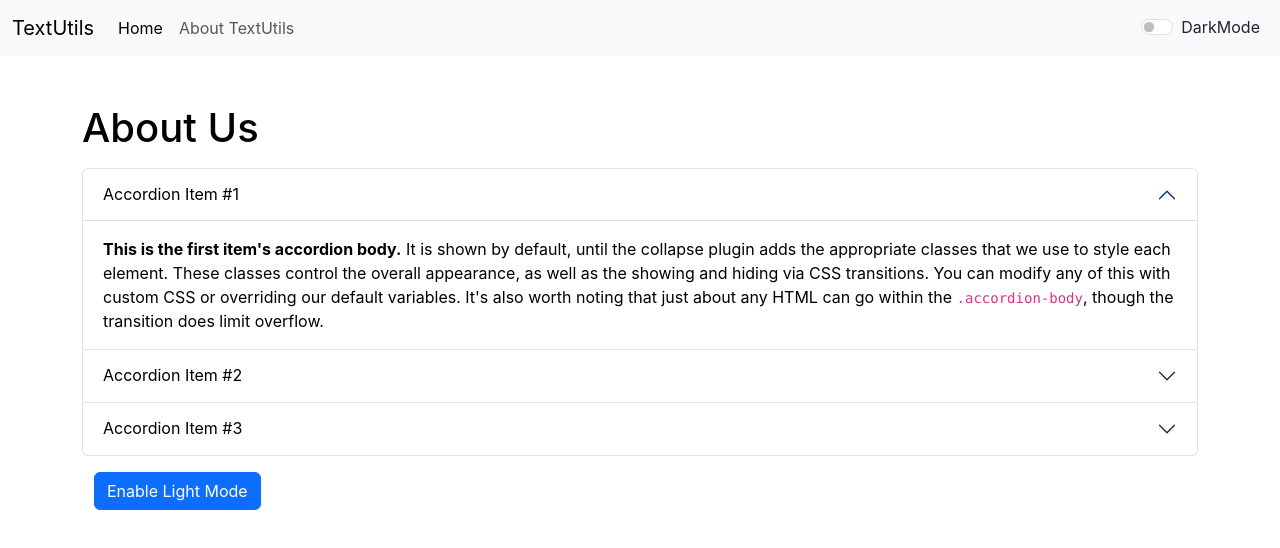
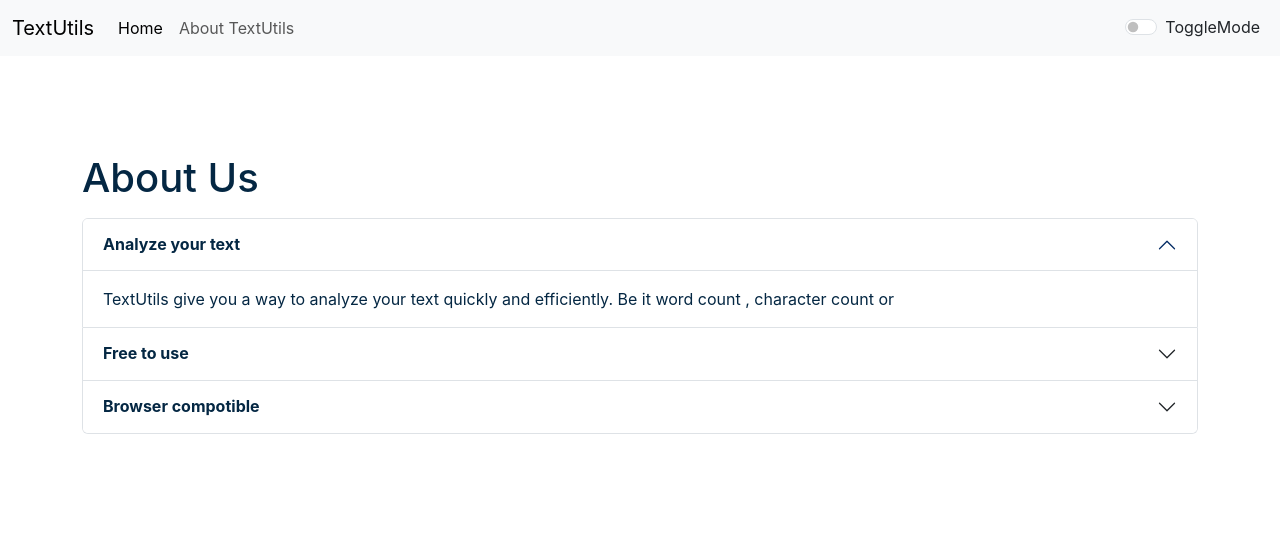
Before and after one commit to Abhishek-Mishra-77/ReactProjextNo_1, a React (Create React App) app: page /about in a window 1280 px wide. Shown: the top 548 px of the page. Built offline with nearby package versions, Linux system fonts and the light colour scheme.

Commit message:
Text Utils Done

```diff
--- a/src/App.js
+++ b/src/App.js
@@ -20,7 +20,6 @@
 
 
   // Show Alert in the browser
-
   const showAlert = (message, type) => {
     setAlert({
       msg: message,
@@ -29,24 +28,26 @@
 
     setTimeout(() => {
       setAlert(null);
-    }, 3000)
+    }, 4000)
 
   }
 
+  // Change color background along with toggle button wchich use to change background color and text color
 
 
   const toggleMode = () => {
+
     if (mode === 'light') {
       setMode('dark')
       document.body.style.backgroundColor = '#042743'
       showAlert('Dark mode has been enable', 'success');
-      document.title = 'TextUtils - Dark Mode';
+      // document.title = 'TextUtils - Dark Mode';
     }
     else {
       setMode('light')
       document.body.style.backgroundColor = 'white'
       showAlert('Light mode has been enable', 'success');
-      document.title = 'TextUtils - Light Mode';
+      // document.title = 'TextUtils - Light Mode';
     }
   }
 
@@ -61,8 +62,8 @@
         <div className="container my-5">
         </div >
         <Routes>
-          <Route  path="/about" element={<About></About>} />
-          <Route  path="/" element={<TextForm heading="Enter the text to analyze below" mode={mode} showAlert={showAlert}></TextForm>} />
+          <Route path="/about" element={<About mode={mode} />} />
+          <Route path="/" element={<TextForm heading="Try TextUtils - Word counter , Character counter , Remove extra spaces" mode={mode} showAlert={showAlert}></TextForm>} />
         </Routes>
       </Router>
     </>
--- a/src/components/About.js
+++ b/src/components/About.js
@@ -1,78 +1,64 @@
 import React, { useState } from "react";
 
-const About = () => {
-
-    const [myStyle, setMyStyle] = useState({
-        color: "black",
-        backgroundColor: "white"
-    })
+const About = (props) => {
 
 
-    const [btnText , setBtnText] = useState("Enable Light Mode");
-
-    const toggleStyle = () => {
-        if (myStyle.color === 'black') {
-            setMyStyle({
-                color: "white",
-                backgroundColor: "black",
-                border: "1px solid white"
-            })
-            setBtnText("Enable Dark Mode")
-        }
-        else {
-            setMyStyle({
-                color: "black",
-                backgroundColor: "white"
-            })
-        }
-        setBtnText("Enable Light Mode")
+    let myStyle = {
+        color : props.mode === 'dark' ? 'white' : '#042743',
+        backgroundColor:props.mode === 'dark' ? 'rgb(34 74 104)' : 'white'
     }
 
 
+
+
+
     return (
-        <div className="container" style={myStyle}>
+        <div className="container" style={{color : props.mode === 'dark' ? 'white' : '#042743'}}>
             <h1 className="my-3">About Us</h1>
             <div class="accordion" id="accordionExample" style={myStyle}>
                 <div class="accordion-item">
                     <h2 class="accordion-header">
                         <button class="accordion-button" style={myStyle} type="button" data-bs-toggle="collapse" data-bs-target="#collapseOne" aria-expanded="true" aria-controls="collapseOne">
-                            Accordion Item #1
+                           <strong> Analyze your text</strong>
                         </button>
                     </h2>
                     <div id="collapseOne" class="accordion-collapse collapse show" style={myStyle} data-bs-parent="#accordionExample">
                         <div class="accordion-body" style={myStyle}>
-                            <strong>This is the first item's accordion body.</strong> It is shown by default, until the collapse plugin adds the appropriate classes that we use to style each element. These classes control the overall appearance, as well as the showing and hiding via CSS transitions. You can modify any of this with custom CSS or overriding our default variables. It's also worth noting that just about any HTML can go within the <code>.accordion-body</code>, though the transition does limit overflow.
+                            TextUtils give you a way to analyze your text quickly and efficiently. Be it word count ,
+                            character count or
                         </div>
                     </div>
                 </div>
                 <div class="accordion-item">
                     <h2 class="accordion-header">
                         <button class="accordion-button collapsed" style={myStyle} type="button" data-bs-toggle="collapse" data-bs-target="#collapseTwo" aria-expanded="false" aria-controls="collapseTwo">
-                            Accordion Item #2
+                          <strong>  Free to use</strong>
                         </button>
                     </h2>
                     <div id="collapseTwo" class="accordion-collapse collapse" style={myStyle} data-bs-parent="#accordionExample">
                         <div class="accordion-body" style={myStyle}>
-                            <strong>This is the second item's accordion body.</strong> It is hidden by default, until the collapse plugin adds the appropriate classes that we use to style each element. These classes control the overall appearance, as well as the showing and hiding via CSS transitions. You can modify any of this with custom CSS or overriding our default variables. It's also worth noting that just about any HTML can go within the <code>.accordion-body</code>, though the transition does limit overflow.
+                            TextUtils is a free characters counter tool provides instant character count & word count
+                            statistic for a given text. TextUtils reports the number of words and characters. Thus it is
+                            suitable for writing text with word / character limit.
                         </div>
                     </div>
                 </div>
                 <div class="accordion-item">
                     <h2 class="accordion-header">
                         <button class="accordion-button collapsed" style={myStyle} type="button" data-bs-toggle="collapse" data-bs-target="#collapseThree" aria-expanded="false" aria-controls="collapseThree">
-                            Accordion Item #3
+                            <strong>Browser compotible</strong>
                         </button>
                     </h2>
                     <div id="collapseThree" class="accordion-collapse collapse" style={myStyle} data-bs-parent="#accordionExample">
                         <div class="accordion-body" style={myStyle}>
-                            <strong>This is the third item's accordion body.</strong> It is hidden by default, until the collapse plugin adds the appropriate classes that we use to style each element. These classes control the overall appearance, as well as the showing and hiding via CSS transitions. You can modify any of this with custom CSS or overriding our default variables. It's also worth noting that just about any HTML can go within the <code>.accordion-body</code>, though the transition does limit overflow.
+                            Browser Compotible
+                            This word counter software works in any web browser such as Chrome , Firefox, Internet Explorer, safari , Opera. It
+                            suits to count characters in facebook , blog , books, excel document , pdf document , essays , etc.
                         </div>
                     </div>
                 </div>
             </div>
-            <div className="container my-3">
-                <button onClick={toggleStyle} type="button" className="btn btn-primary">{btnText}</button>
-            </div>
+
         </div>
     )
 }
--- a/src/components/Alert.js
+++ b/src/components/Alert.js
@@ -8,8 +8,10 @@
     }
 
     return (
-        props.alert && <div className={`alert alert-${props.alert.type} alert-dismissible fade show`} role="alert">
-            <strong>{capitalLetter(props.alert.type)}</strong> : {props.alert.msg}
+        <div style={{height:'50px'}}>
+          {  props.alert && <div className={`alert alert-${props.alert.type} alert-dismissible fade show`} role="alert">
+                <strong>{capitalLetter(props.alert.type)}</strong> : {props.alert.msg}
+            </div>}
         </div>
     )
 }
--- a/src/components/NavBar.js
+++ b/src/components/NavBar.js
@@ -7,7 +7,7 @@
     return (
         <nav className={`navbar navbar-expand-lg navbar-${props.mode} bg-${props.mode}`}>
             <div className="container-fluid">
-                <a className="navbar-brand" href="/">{props.title}</a>
+                <Link className="navbar-brand" to="/">{props.title}</Link>
                 <button className="navbar-toggler" type="button" data-bs-toggle="collapse" data-bs-target="#navbarSupportedContent" aria-controls="navbarSupportedContent" aria-expanded="false" aria-label="Toggle navigation">
                     <span className="navbar-toggler-icon"></span>
                 </button>
@@ -21,13 +21,9 @@
                         </li>
                     </ul>
 
-                    <div className='d-flex'>
-                        <div className='bg-primary rounded mx-2'></div>
-                    </div>
-
                     <div className={`form-check form-switch mx-2 text-${props.mode === 'light' ? 'dark' : 'light'}`}>
-                        <input className="form-check-input" onClick={props.toggleMode} type="checkbox" role="switch" id="flexSwitchCheckDefault" />
-                        <label className="form-check-label" htmlFor="flexSwitchCheckDefault">DarkMode</label>
+                        <input className="form-check-input" onClick={() => { props.toggleMode(null) }} type="checkbox" role="switch" id="flexSwitchCheckDefault" />
+                        <label className="form-check-label" htmlFor="flexSwitchCheckDefault">ToggleMode</label>
                     </div>
                 </div>
             </div>
```
Also changed, not shown: src/components/TextForm.js (+13 -12 lines).
